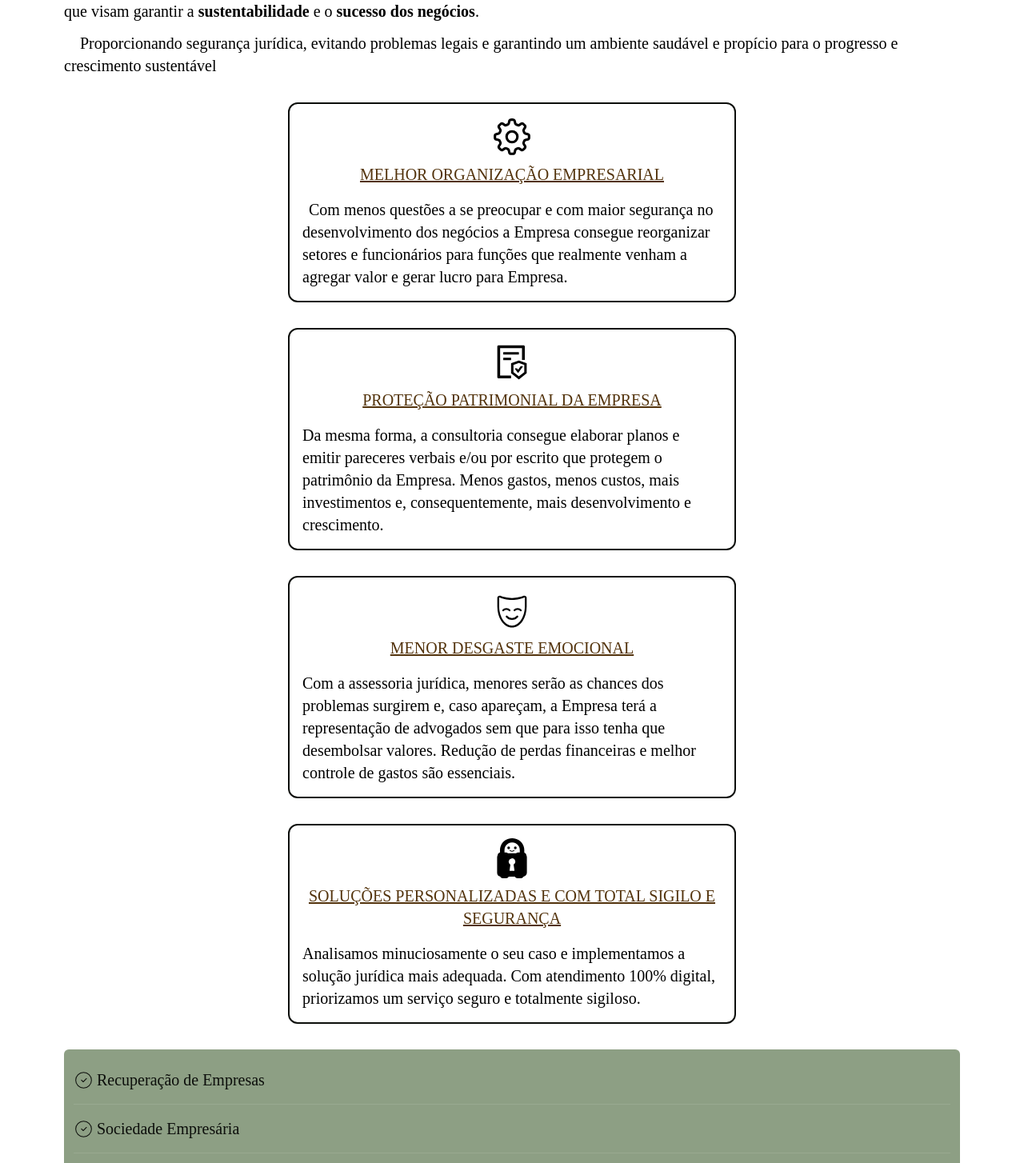
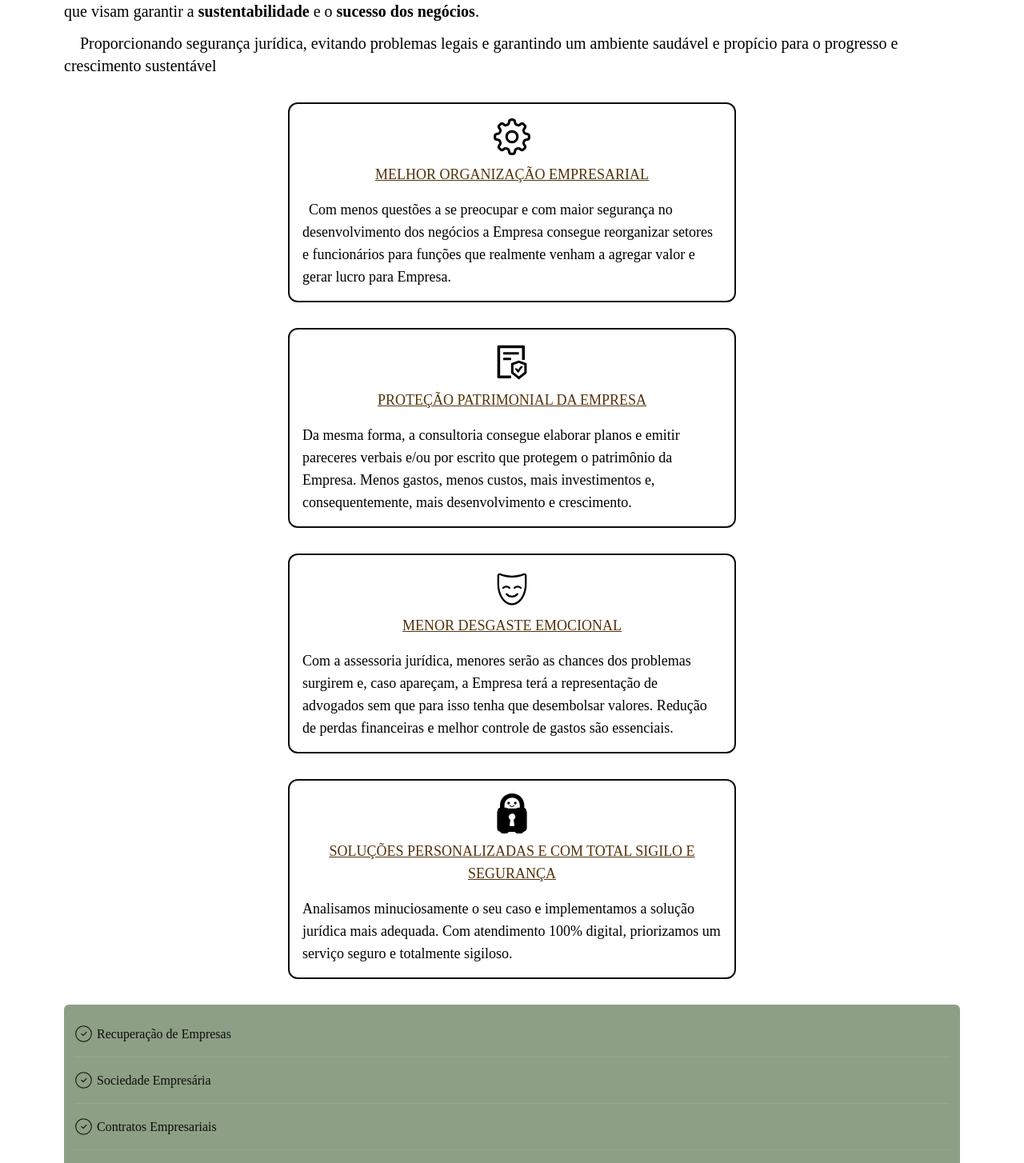
Before and after one commit to luscabap/VN-Advocacia, a React (Vite) app: page / in a window 1280 px wide. Shown: the part 1231-2685 px from the top of the page at 80% size. Built offline with nearby package versions, Linux system fonts and the light colour scheme.

Commit message:
adjusting styles in desktop screen and centralizing font-size

```diff
--- a/src/App.tsx
+++ b/src/App.tsx
@@ -18,7 +18,7 @@ function App() {
       </div>
       <div className="px-4 mt-8
         lg:px-20  lg:text-xl
-        2xl:px-80 2xl:text-2xl"
+        2xl:px-80"
       >
         <Home />
         <Expertise />
--- a/src/Components/About/index.tsx
+++ b/src/Components/About/index.tsx
@@ -3,7 +3,7 @@ import escritorio from "/assets/escritorio.png"
 
 export const AboutUs = () => {
   return (
-    <article className="flex flex-col items-start justify-start gap-6 my-4 2xl:text-2xl">
+    <article className="flex flex-col items-start justify-start gap-6 my-4">
       <Title text="Quem somos nós?" id="quem-somos-nos"/>
       <p>Com <span className="font-bold">sede na cidade de Parbaína - Piauí</span>, o escritório VN Advocacia busca entender e resolver os anseios e necessidades de todos os seus clientes, de forma personalizada,eficaz e precisa.</p>
       <p>Para a VN Advocacia, <span className="font-bold">priorizar excelência no atendimento e excepcionalidade nos serviços</span> - Sempre amparado pela ética e dignidade - é a principal forma de ser um escritório credibilizado e admirado no mercado a mais de 13 anos.</p>
@@ -15,8 +15,6 @@ export const AboutUs = () => {
       <p>O compromisso com a excelência e a paixão por fazer a diferença na vida das pessoas foram fundamentais para superarem os desafios e consolidarem a reputação da empresa.</p>
       <p>Hoje, a VN Advocacia é reconhecida não apenas por seu profissionalismo e competência, mas também por seu envolvimento na comunidade. Iniciativas sociais e pro bono tornaram-se parte integrante da filosofia da empresa.</p>
       <p>As metas para o futuro incluem a expansão para novas áreas de prática, a adoção de tecnologias inovadoras para aprimorar os serviços e o contínuo comprometimento com a educação jurídica. A VN Advocacia não apenas representa seus clientes nos tribunais, mas também defende os princípios que alicerçam uma sociedade justa e equitativa.</p>
-
-      <code className="bg-zinc-600">PEGAR IMAGENS DO ESCRITÓRIO VN ADVOCACIA</code>
       <img src={escritorio} alt="Imagem do escritório VN Advocacia"/>
     </article>
   )
--- a/src/Components/Expertise/index.tsx
+++ b/src/Components/Expertise/index.tsx
@@ -23,12 +23,12 @@ export const Expertise = () => {
       <Title text="Área de atuação" id="area-atuacao"/>
       <div className="flex flex-col gap-3">
         <h3 className="italic text-secondaryColor lg:text-2xl">Por que contratar a VN Advocacia?</h3>
-        <p className="indent-5 2xl:text-2xl">O direito empresarial é uma <strong>área essencial</strong> para qualquer empresário e seu empreendimento, pois envolve regulamentações e diretrizes que visam garantir a <strong>sustentabilidade</strong> e o <strong>sucesso dos negócios</strong>.</p>
-        <p className="indent-5 2xl:text-2xl">Proporcionando segurança jurídica, evitando problemas legais e garantindo um ambiente saudável e propício para o progresso e crescimento sustentável</p>
+        <p className="indent-5">O direito empresarial é uma <strong>área essencial</strong> para qualquer empresário e seu empreendimento, pois envolve regulamentações e diretrizes que visam garantir a <strong>sustentabilidade</strong> e o <strong>sucesso dos negócios</strong>.</p>
+        <p className="indent-5">Proporcionando segurança jurídica, evitando problemas legais e garantindo um ambiente saudável e propício para o progresso e crescimento sustentável</p>
       </div>
       <div className="flex flex-col gap-8 my-8
-        lg:w-1/2 lg:mx-auto lg:text-xl
-        2xl:w-2/5 2xl:text-2xl"
+        lg:w-1/2 lg:mx-auto lg:text-lg
+        2xl:w-2/5"
       >
         <div className="border-2 border-solid border-darkColor rounded-xl p-4">
           <div className="flex flex-col items-center justify-center gap-2 mb-4">
--- a/src/Components/ItemCheck/index.tsx
+++ b/src/Components/ItemCheck/index.tsx
@@ -4,7 +4,7 @@ export const ItemCheck = ({ texto }: { texto: string }) => {
   return (
     <li className="inline-flex items-center justify-start gap-1 border-b-[1px] border-solid border-ultraLightColor pb-4">
       <CiCircleCheck size={25} color="#0C0E0B"/>
-      <p className="text-base text-darkColor lg:text-xl 2xl:text-2xl">{texto}</p>
+      <p className="text-base text-darkColor">{texto}</p>
     </li>
   )
 }
--- a/src/Components/OurTeam/index.tsx
+++ b/src/Components/OurTeam/index.tsx
@@ -11,7 +11,7 @@ export const OurTeam = () => {
       <h4 className="indent-4">A criação do time foi uma jornada estratégica, marcada por cuidadosa seleção, parcerias estratégicas e a busca por profissionais dedicados ao propósito da empresa.</h4>
       <div className="flex flex-col items-center justify-center my-3">
         <h5 className="text-secondaryColor">Equipe VN Advocacia</h5>
-        <img src={time} alt="Imagem da equipe VN Advocacia" />
+        <img src={time} alt="Imagem da equipe VN Advocacia" className="2xl:w-3/4"/>
         <div className="w-full flex-wrap p-4 my-4 flex flex-col gap-8 2xl:w-1/2">
         <h4 className="uppercase font-bold">Membros</h4>
           {
```
